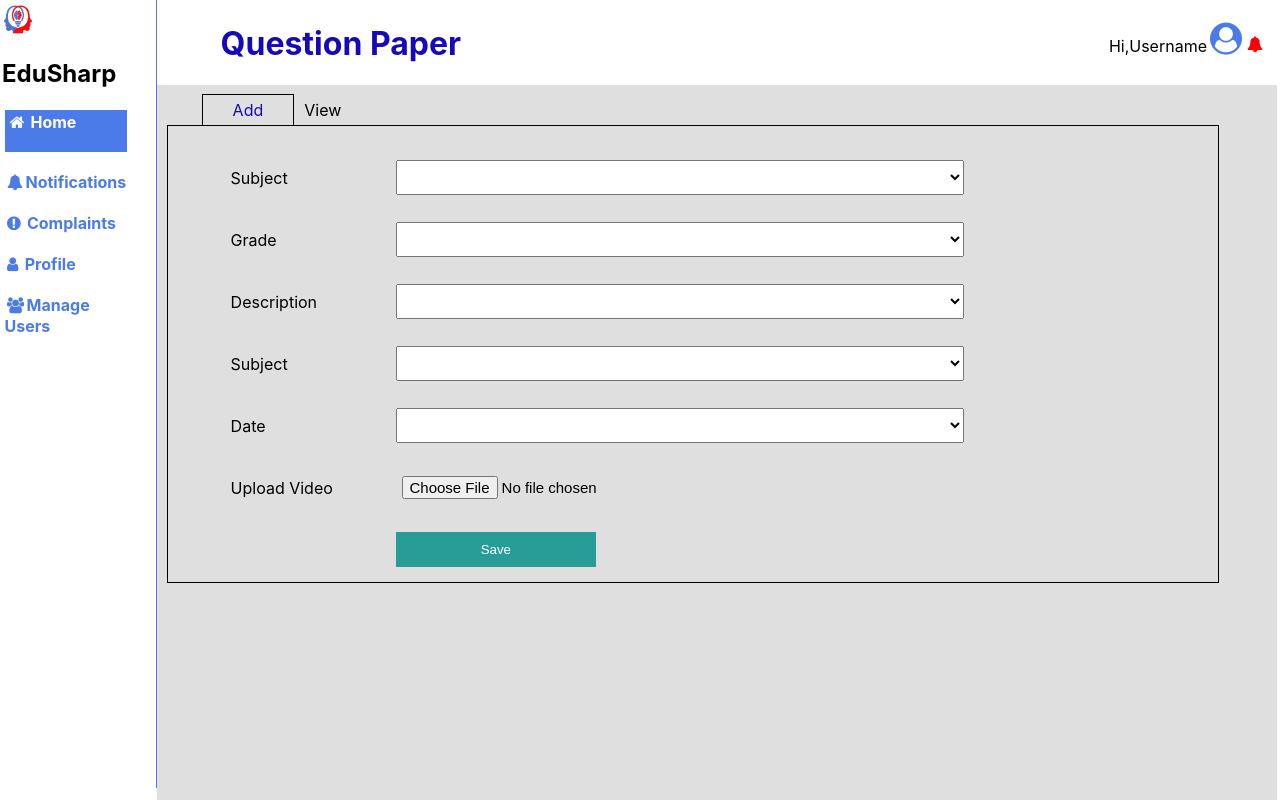
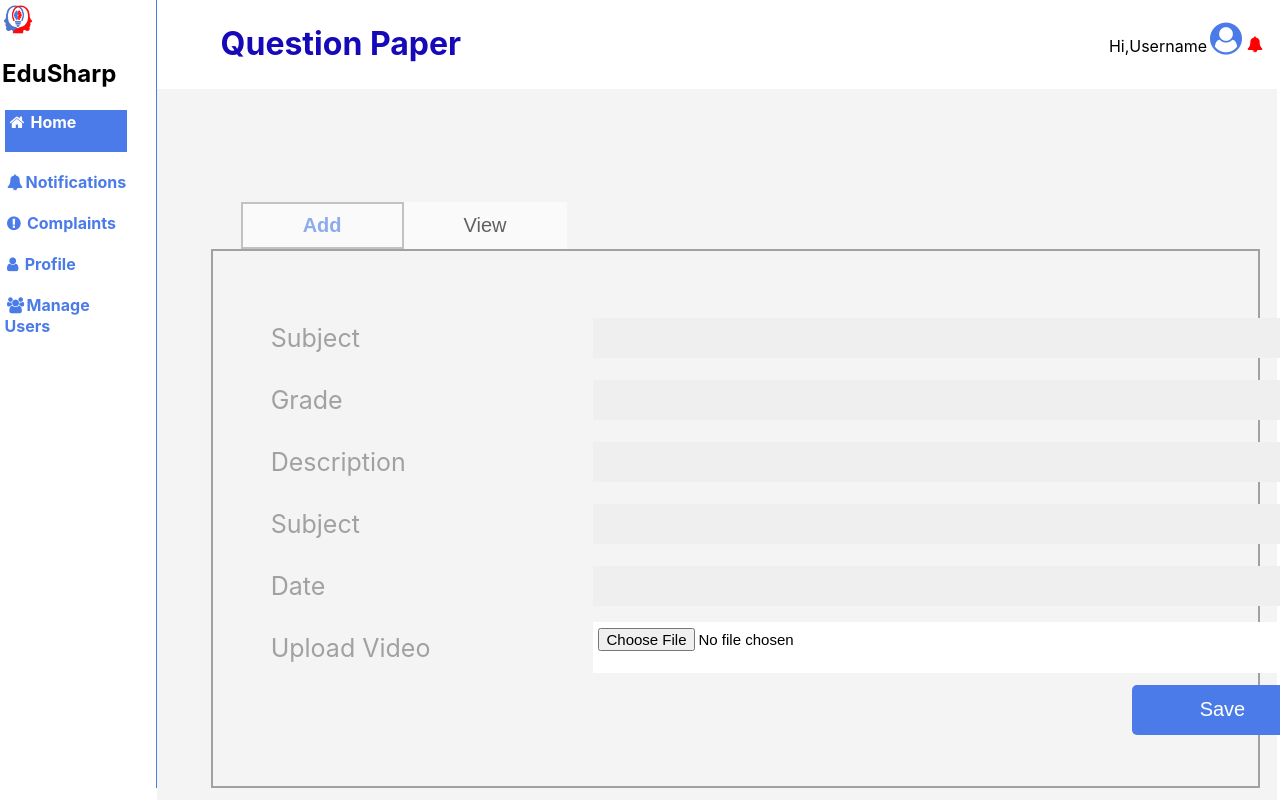
Before and after one commit to MariaLerato/dashboard, a React (Create React App) app: page /AddQuestion in a window 1280 px wide. Built offline with nearby package versions, Linux system fonts and the light colour scheme.

Commit message:
modified

```diff
--- a/package.json
+++ b/package.json
@@ -12,6 +12,7 @@
     "react-dom": "^17.0.2",
     "react-router-dom": "^6.2.1",
     "react-scripts": "5.0.0",
+    "react-tab-view": "^1.1.1",
     "web-vitals": "^2.1.4"
   },
   "scripts": {
--- a/src/Components/AddBook.jsx
+++ b/src/Components/AddBook.jsx
@@ -1,8 +1,40 @@
-// import React from 'react';
-import './AddBook.css'
-import logo from './images/image.png'
+import React, { useState } from "react";
+import "./AddBook.css";
+import logo from "./images/image.png";
+import styled from "styled-components";
 export const AddBook = () => {
-  return <div>
+  const Tab = styled.button`
+    font-size: 20px;
+    padding: 10px 60px;
+    cursor: pointer;
+    opacity: 0.6;
+    background: white;
+    border: 0;
+    outline: 0;
+    ${({ active }) =>
+      active &&
+      `
+border:2px solid #A1A1A1;
+border-bottom:none
+opacity:1;
+color:#4B7BE8;
+font-weight:600
+`}
+  `;
+  const ButtonGroup = styled.div`
+    display: flex;
+  `;
+  const headers = ["Add", "View"];
+  const [active, setActive] = useState(headers[0]);
+  const [index, setIndex] = useState("Add");
+
+  const HandleTap = (type) => {
+    setActive(type);
+    setIndex(type);
+  };
+
+  return (
+    <div>
       <div className="username2">
         <p>Hi,Username</p>
         <i className="fa fa-user-circle fa-2x"></i>
@@ -13,67 +45,110 @@ export const AddBook = () => {
       <table>
         <tr>
           <td className="menu2">
-    <div >
-    <div className='head-container2'>
-          <img src={logo} className='picture' ></img>
+            <div>
+              <div className="head-container2">
+                <img src={logo} className="picture"></img>
                 <h2>EduSharp</h2>
               </div>
-      <div className='screens'>
-        <div className='active'>  <i className='fa fa-home '></i> Home<br/><br/></div><br/>
-          <i className='fa fa-bell '></i>Notifications<br/><br/>
-          <i class="fa fa-exclamation-circle "></i> Complaints<br/><br/>
-          <i className='fa fa-user '></i>   Profile<br/><br/>
-          <i className='fa fa-users '></i>Manage Users<br/>
+              <div className="screens">
+                <div className="active">
+                  {" "}
+                  <i className="fa fa-home "></i> Home
+                  <br />
+                  <br />
+                </div>
+                <br />
+                <i className="fa fa-bell "></i>Notifications
+                <br />
+                <br />
+                <i class="fa fa-exclamation-circle "></i> Complaints
+                <br />
+                <br />
+                <i className="fa fa-user "></i> Profile
+                <br />
+                <br />
+                <i className="fa fa-users "></i>Manage Users
+                <br />
               </div>
             </div>
           </td>
-    <td className='MyData'>
-
-    <div >
+          <td className="MyData">
+            <div>
               <h1>Books</h1>
-   <div className='grey'>
-     <div className='Menu'>
-      <li><a className='Curent'>Add</a></li>
-      <li><a>View</a></li>
+              <div className="grey">
+                <div className="Menu">
+                <ButtonGroup>
+                    {
+                      headers.map(type=> (
+                        <Tab key={type}
+                        active={active === type}
+                        onClick={()=>HandleTap(type)}
+                        >
+                          {type}
+                        </Tab>
+                      ))
+                    }
+                  </ButtonGroup>
                 </div>
-<div className='Info'>
+                {
+                  index ==="Add"?(
+                    <div className="Info">
                     <table>
-  <tr className='row'>
-    <td className='First'>Subject </td>
-    <td><select className='select'></select></td>
+                      <tr className="row">
+                        <td className="First">Subject </td>
+                        <td>
+                          <select className="select"></select>
+                        </td>
                       </tr>
-  <tr className='row'>
-    <td className='First' > Grade </td>
-    <td><select className='select'></select></td>
+                      <tr className="row">
+                        <td className="First"> Grade </td>
+                        <td>
+                          <select className="select"></select>
+                        </td>
                       </tr>
-  <tr className='row'>
-    <td className='First'> Description</td>
-    <td><select className='select'></select></td>
-  </tr >
-  <tr className='row'>
-    <td className='First'>Subject </td>
-    <td><select className='select'></select></td>
+                      <tr className="row">
+                        <td className="First"> Description</td>
+                        <td>
+                          <select className="select"></select>
+                        </td>
                       </tr>
-  <tr className='row'>
-    <td className='First' > Date </td>
-    <td><select className='select'></select></td>
+                      <tr className="row">
+                        <td className="First">Subject </td>
+                        <td>
+                          <select className="select"></select>
+                        </td>
                       </tr>
-  <tr className='row'>
-    <td className='First'>Upload Video </td>
-    <td><input className='file' type='file'></input></td>
+                      <tr className="row">
+                        <td className="First"> Date </td>
+                        <td>
+                          <select className="select"></select>
+                        </td>
                       </tr>
-  <tr className='row'>
+                      <tr className="row">
+                        <td className="First">Upload Video </td>
+                        <td>
+                          <input className="file" type="file"></input>
+                        </td>
+                      </tr>
+                      <tr className="row">
                         <td> </td>
-    <td><button type='button' className='Btn'> Save</button></td>
+                        <td>
+                          <button type="button" className="Btn">
+                            {" "}
+                            Save
+                          </button>
+                        </td>
                       </tr>
                     </table>
                   </div>
+                  ):(<div className="Info"></div>)
+                }
+
               </div>
             </div>
           </td>
         </tr>
       </table>
-
-
-  </div>;
+    </div>
+  );
 };
--- a/src/Components/AddLesson.css
+++ b/src/Components/AddLesson.css
@@ -1,9 +1,11 @@
-
 .grey{
     padding: 10px;
    width: 86%;
-    background-color: rgb(223, 223, 223);
-    height: 95vh;
+    background-color: #F4F4F4;
+    align-content: center;
+    justify-content: center;
+    margin-top: 2%;
+
 }
 .username2{
     float: right;
@@ -13,8 +15,6 @@
     padding: 20px;
     color:black;
 }
-
-
 .image{
     width: 25%;
     margin-top: 6%;
@@ -24,9 +24,8 @@
 
 .MyData{
     position:fixed;
-    margin-left: 12%;
     width: 100%;
-    height: 95vh;
+
 }
 h1{
     color:rgb(21, 9, 184);
@@ -34,9 +33,9 @@ h1{
 }
 .Menu{
 
-    text-align: start;
+text-align: start;
   padding-left: 30px;
-
+  margin-left: 4%;
 
 }
 
@@ -50,15 +49,16 @@ h1{
     height: 95vh;
     background-color: white;
     margin-left: -2%;
-}.head-container2{
+}
+.head-container2{
     margin-top: 0;
 }
 .Info{
-
     border: 1px solid black;
     padding-left: 60px;
     padding-top: 20px;
-    width: 90%;
+    height: 60vh;
+    margin-left: 4%;
 }
 .Curent{
     padding: 5px;
--- a/src/Components/AddLesson.jsx
+++ b/src/Components/AddLesson.jsx
@@ -1,7 +1,40 @@
-import React from 'react';
+import React,{useState} from 'react';
 import './AddLesson.css'
 import logo from './images/image.png'
+import styled from "styled-components";
+
 export const AddLesson = () => {
+
+  const Tab = styled.button`
+    font-size: 20px;
+    padding: 10px 60px;
+    cursor: pointer;
+    opacity: 0.6;
+    background: white;
+    border: 0;
+    outline: 0;
+    ${({ active }) =>
+      active &&
+      `
+ border:2px solid #A1A1A1;
+ border-bottom:none
+ opacity:1;
+ color:#4B7BE8;
+ font-weight:600
+  `}
+  `;
+  const ButtonGroup = styled.div`
+   display:flex;
+  `
+  const headers = ["Add", "View"];
+  const [active, setActive] = useState(headers[0]);
+  const [index,setIndex]=useState("Add")
+
+  const HandleTap=(type)=>{
+    setActive(type)
+    setIndex(type)
+  }
+
   return <div>
     <div className="username2">
             <p>Hi,Username</p>
@@ -33,9 +66,21 @@ export const AddLesson = () => {
     <h1>Lessons</h1>
     <div className='grey'>
      <div className='Menu'>
-      <li><a className='Curent'>Add</a></li>
-      <li><a>View</a></li>
+     <ButtonGroup>
+                    {
+                      headers.map(type=> (
+                        <Tab key={type}
+                        active={active === type}
+                        onClick={()=>HandleTap(type)}
+                        >
+                          {type}
+                        </Tab>
+                      ))
+                    }
+                  </ButtonGroup>
      </div>
+     {
+       index ==="Add"?(
         <div className='Info'>
         <table>
           <tr className='row'>
@@ -68,6 +113,9 @@ export const AddLesson = () => {
           </tr>
         </table>
         </div>
+       ):(<div className='Info'></div>)
+     }
+
    </div>
      </div>
     </td>
--- a/src/Components/AddQuestion.css
+++ b/src/Components/AddQuestion.css
@@ -2,8 +2,10 @@
 .grey{
     padding: 10px;
    width: 86%;
-    background-color: rgb(223, 223, 223);
-    height: 95vh;
+    background-color: #F4F4F4;
+    align-content: center;
+    justify-content: center;
+    padding-top: 2%;
 }
 .username2{
     float: right;
@@ -12,7 +14,6 @@
     text-align: center;
     padding: 20px;
 }
-
 
 .image{
     width: 25%;
@@ -25,16 +26,16 @@
     position:fixed;
     margin-left: 12%;
     width: 100%;
-    height: 95vh;
+
 }
 h1{
     color:rgb(21, 9, 184);
     margin-left: 5%;
 }
 .Menu{
-
     text-align: start;
   padding-left: 30px;
+  margin-left: 4%;
 
 
 }
@@ -52,16 +53,24 @@ h1{
     margin-top: 0;
 }
 .Info{
+    border:2px solid #A1A1A1;
+    padding-left: 5%;
+    padding-top: 5%;
+    height: 60vh;
 
-    border: 1px solid black;
-    padding-left: 60px;
-    padding-top: 20px;
-    width: 90%;
+}
+.Info select{
+    margin-left: 35%;
+    width: 250%;
+
+}
+.Info input{
+    margin-left: 35%;
+    width: 250%;
 }
 .Curent{
     padding: 5px;
     padding-left: 30px;
-
     padding-right: 30px;
     color:rgb(21, 9, 184);
     border: 1px solid black;
@@ -73,29 +82,36 @@ display: inline-block;
 }
 .First{
     padding-right: 60px;
+    font-size: 25px;
+    color:#A1A1A1;
+    font-weight: 400;
+}
+.file{
+    font-size: 15px;
+    width: 200%;
+    padding: 2%;
+    height: 40px;
+    text-decoration: none;
+    border: none;
+    background-color: white;
 }
 
-.file{
-    font-size: 15px;
-    width: 100%;
-    text-decoration: none;
-    border: none;
-}
 
-.row{
-    height: 60px;
-    width: 100%;
-}
 .select{
     text-align: center;
     width: 200%;
-    height: 35px;
+    height: 40px;
+    border: none;
 }
 .Btn{
     color: #fff;
     text-decoration: none;
-    height: 35px;
+    height: 50px;
     border: none;
-    width: 200px;
-    background: rgb(40, 156, 151);
+    width: 180px;
+    background: #4B7BE8;
+    border-radius: 5px;
+    font-weight: 400;
+    font-size: 20px;
+    margin-left: 225%;
 }
--- a/src/Components/AddQuestion.jsx
+++ b/src/Components/AddQuestion.jsx
@@ -5,11 +5,45 @@
 //         <h1>Add Question Paper Page </h1>
 //   </div>;
 // };
-import React from 'react';
-import './AddQuestion.css'
-import logo from './images/image.png'
+import React, { useState } from "react";
+import { Tabs, Tab } from "react-tab-view";
+import "./AddQuestion.css";
+import logo from "./images/image.png";
+import styled from "styled-components";
+
 export const AddQuestion = () => {
-  return <div>
+  const Tab = styled.button`
+    font-size: 20px;
+    padding: 10px 60px;
+    cursor: pointer;
+    opacity: 0.6;
+    background: white;
+    border: 0;
+    outline: 0;
+    ${({ active }) =>
+      active &&
+      `
+ border:2px solid #A1A1A1;
+ border-bottom:none
+ opacity:1;
+ color:#4B7BE8;
+ font-weight:600
+  `}
+  `;
+  const ButtonGroup = styled.div`
+   display:flex;
+  `
+  const headers = ["Add", "View"];
+  const [active, setActive] = useState(headers[0]);
+  const [index,setIndex]=useState("Add")
+
+  const HandleTap=(type)=>{
+    setActive(type)
+    setIndex(type)
+  }
+
+  return (
+    <div>
       <div className="username2">
         <p>Hi,Username</p>
         <i className="fa fa-user-circle fa-2x"></i>
@@ -20,67 +54,114 @@ export const AddQuestion = () => {
       <table>
         <tr>
           <td className="menu2">
-    <div >
-    <div className='head-container2'>
-          <img src={logo} className='picture' ></img>
+            <div>
+              <div className="head-container2">
+                <img src={logo} className="picture"></img>
                 <h2>EduSharp</h2>
               </div>
-      <div className='screens'>
-        <div className='active'>  <i className='fa fa-home '></i> Home<br/><br/></div><br/>
-          <i className='fa fa-bell '></i>Notifications<br/><br/>
-          <i class="fa fa-exclamation-circle "></i> Complaints<br/><br/>
-          <i className='fa fa-user '></i>   Profile<br/><br/>
-          <i className='fa fa-users '></i>Manage Users<br/>
+              <div className="screens">
+                <div className="active">
+                  {" "}
+                  <i className="fa fa-home "></i> Home
+                  <br />
+                  <br />
+                </div>
+                <br />
+                <i className="fa fa-bell "></i>Notifications
+                <br />
+                <br />
+                <i class="fa fa-exclamation-circle "></i> Complaints
+                <br />
+                <br />
+                <i className="fa fa-user "></i> Profile
+                <br />
+                <br />
+                <i className="fa fa-users "></i>Manage Users
+                <br />
               </div>
             </div>
           </td>
-    <td className='MyData'>
+          <td className="MyData">
+            <div>
+              <h1>Question Paper</h1>
+              <div className="grey">
+                <div className="Menu">
+                  <ButtonGroup>
+                    {
+                      headers.map(type=> (
+                        <Tab key={type}
+                        active={active === type}
+                        onClick={()=>HandleTap(type)}
+                        >
+                          {type}
+                        </Tab>
+                      ))
+                    }
+                  </ButtonGroup>
+                  </div>
+                  {/* <Tabs headers={headers} style={{ color: "red" }}>
 
-    <div >
-<h1>Question Paper</h1>
-   <div className='grey'>
-     <div className='Menu'>
-      <li><a className='Curent'>Add</a></li>
-      <li><a>View</a></li>
-     </div>
-<div className='Info'>
+                    <Tab> */}
+                    {
+                      index==="Add"?(<div className="Info">
                       <table>
-  <tr className='row'>
-    <td className='First'>Subject </td>
-    <td><select className='select'></select></td>
+                        <tr className="row">
+                          <td className="First">Subject </td>
+                          <td>
+                            <select className="select"></select>
+                          </td>
                         </tr>
-  <tr className='row'>
-    <td className='First' > Grade </td>
-    <td><select className='select'></select></td>
+                        <tr className="row">
+                          <td className="First"> Grade </td>
+                          <td>
+                            <select className="select"></select>
+                          </td>
                         </tr>
-  <tr className='row'>
-    <td className='First'> Description</td>
-    <td><select className='select'></select></td>
-  </tr >
-  <tr className='row'>
-    <td className='First'>Subject </td>
-    <td><select className='select'></select></td>
+                        <tr className="row">
+                          <td className="First"> Description</td>
+                          <td>
+                            <select className="select"></select>
+                          </td>
                         </tr>
-  <tr className='row'>
-    <td className='First' > Date </td>
-    <td><select className='select'></select></td>
+                        <tr className="row">
+                          <td className="First">Subject </td>
+                          <td>
+                            <select className="select"></select>
+                          </td>
                         </tr>
-  <tr className='row'>
-    <td className='First'>Upload Video </td>
-    <td><input className='file' type='file'></input></td>
+                        <tr className="row">
+                          <td className="First"> Date </td>
+                          <td>
+                            <select className="select"></select>
+                          </td>
                         </tr>
-  <tr className='row'>
+                        <tr className="row">
+                          <td className="First">Upload Video </td>
+                          <td>
+                            <input className="file" type="file"></input>
+                          </td>
+                        </tr>
+                        <tr className="row">
                           <td> </td>
-    <td><button type='button' className='Btn'> Save</button></td>
+                          <td>
+                            <button type="button" className="Btn">
+                              {" "}
+                              Save
+                            </button>
+                          </td>
                         </tr>
                       </table>
-</div>
+                    </div>):(<div className="Info"></div>)
+                    }
+
+                    {/* </Tab>
+                  </Tabs> */}
+
               </div>
             </div>
           </td>
         </tr>
       </table>
-
-
-  </div>;
+    </div>
+  );
 };
--- a/src/Components/StyleSheet.css
+++ b/src/Components/StyleSheet.css
@@ -223,6 +223,7 @@ i{
 }
 .username{
     display: flex;
+    margin-top: -1%;
 }
 .username i{
     margin-top: 4%;
--- a/src/Components/home.jsx
+++ b/src/Components/home.jsx
@@ -24,7 +24,7 @@ export const Home = () => {
         </div>
         <div className="body">
           <div className="text-head">
-            <h1>Welcome to our EduSharp Admin System</h1>
+            <h1 style={{color:'white'}}>Welcome to our EduSharp Admin System</h1>
           </div>
           <div className="cards">
             <div className="questions">
--- a/src/Components/sidemenu.jsx
+++ b/src/Components/sidemenu.jsx
@@ -4,6 +4,7 @@ import './StyleSheet.css'
 import 'font-awesome/css/font-awesome.min.css'
 
 export const Sidemenu = () => {
+
   return <div className='menu-container'>
       <div className='head-container'>
           <img src={logo} className='picture' ></img>
```
Also changed, not shown: 1 other file (tests, documents, lock files or other folders). Lines whose indentation alone changed are shown as unchanged.
